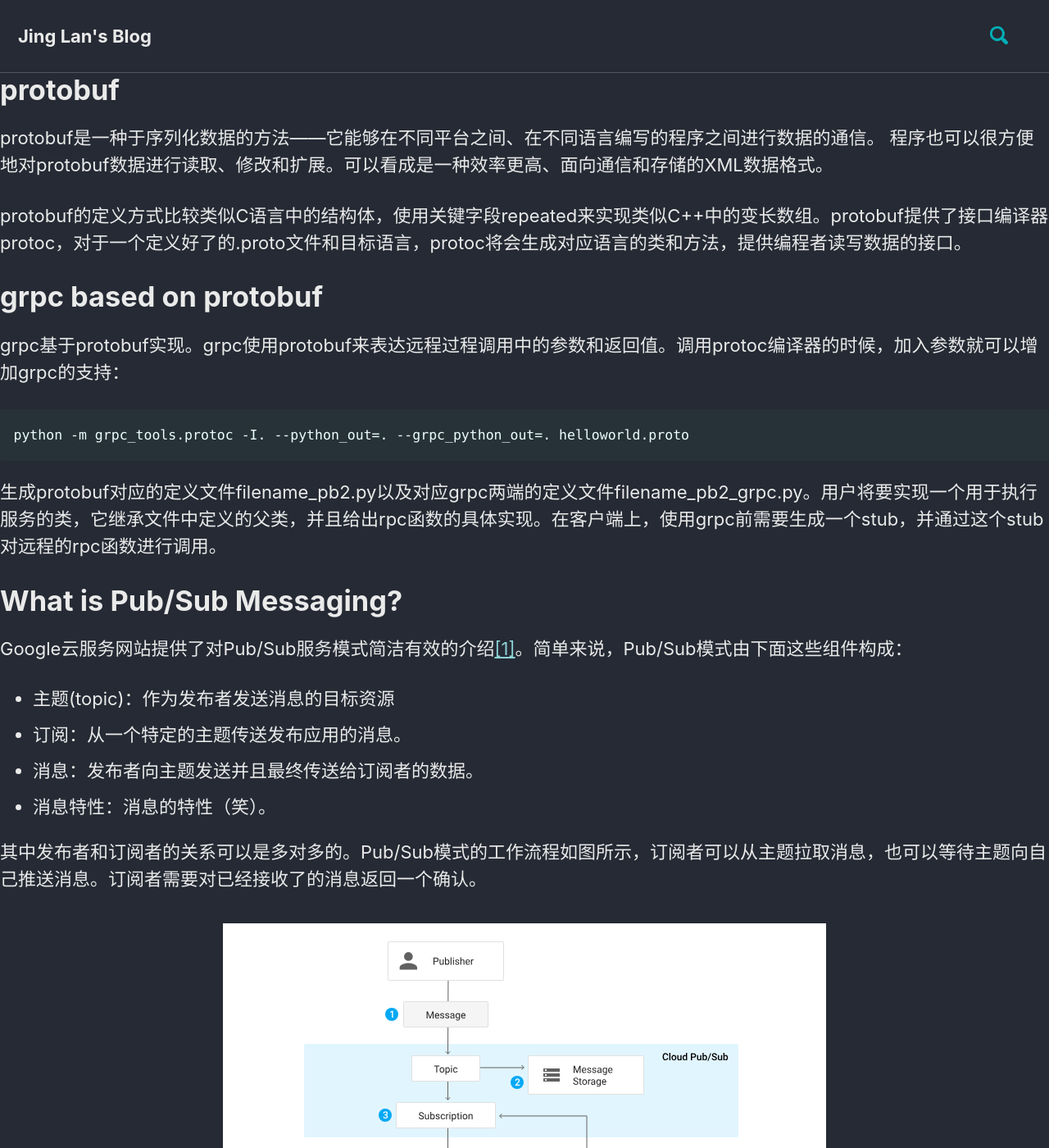
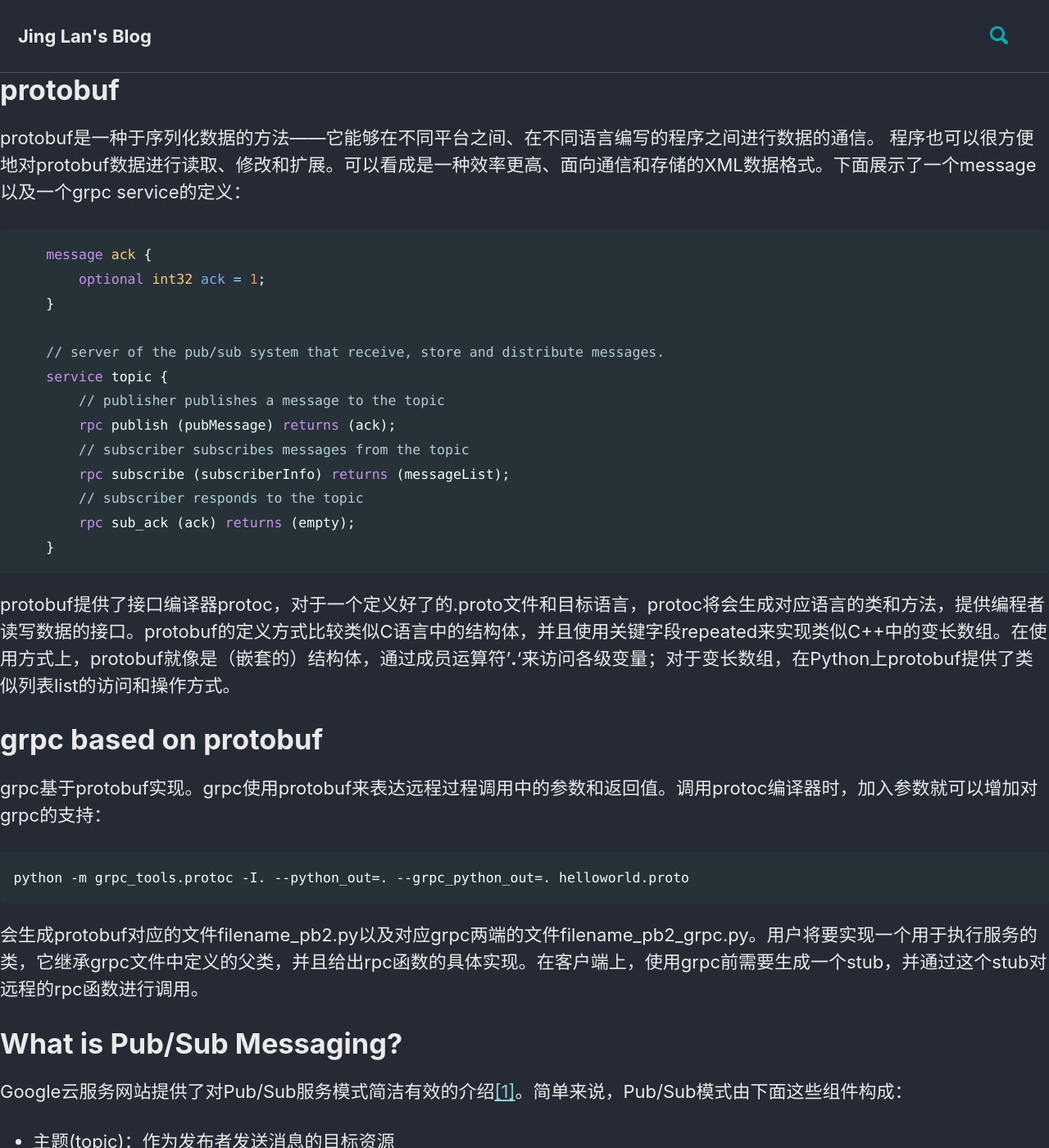
Before and after one commit to Lan-Jing/Lan-Jing.github.io, a Jekyll site: the page built from _posts/2020-11-18-grpc.md, in a window 1280 px wide and 1400 px high. Shown: the whole window at 82% size. Built offline with Jekyll 4.4.1, drawn with Linux system fonts in a browser that asks for light colours; cached includes are drawn as plain includes; our own code applies the rules of GitHub Pages for plain Markdown files; some of the changed text lies outside the part shown.

Commit message:
Finish homework of distributed system.

````diff
--- a/_config.yml
+++ b/_config.yml
@@ -28,7 +28,7 @@ teaser                   : # path of fallback teaser image, e.g. "/assets/images
 logo                     : # path of logo image to display in the masthead, e.g. "/assets/images/88x88.png"
 masthead_title           : # overrides the website title displayed in the masthead, use " " for no title
 breadcrumbs            : true # true, false (default)
-words_per_minute         : 200
+words_per_minute         : 100
 comments:
   provider               : "disqus" # , "discourse", "facebook", "staticman", "staticman_v2", "utterances", "custom"
   disqus:
--- a/_posts/2020-11-18-grpc.md
+++ b/_posts/2020-11-18-grpc.md
@@ -6,16 +6,31 @@ categories:
 
 # protobuf
 protobuf是一种于序列化数据的方法——它能够在不同平台之间、在不同语言编写的程序之间进行数据的通信。
-程序也可以很方便地对protobuf数据进行读取、修改和扩展。可以看成是一种效率更高、面向通信和存储的XML数据格式。
+程序也可以很方便地对protobuf数据进行读取、修改和扩展。可以看成是一种效率更高、面向通信和存储的XML数据格式。下面展示了一个message以及一个grpc service的定义：
+```protobuf
+    message ack {
+        optional int32 ack = 1;
+    }
 
-protobuf的定义方式比较类似C语言中的结构体，使用关键字段repeated来实现类似C++中的变长数组。protobuf提供了接口编译器protoc，对于一个定义好了的.proto文件和目标语言，protoc将会生成对应语言的类和方法，提供编程者读写数据的接口。
+    // server of the pub/sub system that receive, store and distribute messages.
+    service topic {
+        // publisher publishes a message to the topic
+        rpc publish (pubMessage) returns (ack);
+        // subscriber subscribes messages from the topic
+        rpc subscribe (subscriberInfo) returns (messageList);
+        // subscriber responds to the topic
+        rpc sub_ack (ack) returns (empty);
+    }
+```
+
+protobuf提供了接口编译器protoc，对于一个定义好了的.proto文件和目标语言，protoc将会生成对应语言的类和方法，提供编程者读写数据的接口。protobuf的定义方式比较类似C语言中的结构体，并且使用关键字段repeated来实现类似C++中的变长数组。在使用方式上，protobuf就像是（嵌套的）结构体，通过成员运算符'**.**'来访问各级变量；对于变长数组，在Python上protobuf提供了类似列表list的访问和操作方式。
 
 # grpc based on protobuf
-grpc基于protobuf实现。grpc使用protobuf来表达远程过程调用中的参数和返回值。调用protoc编译器的时候，加入参数就可以增加grpc的支持：
+grpc基于protobuf实现。grpc使用protobuf来表达远程过程调用中的参数和返回值。调用protoc编译器时，加入参数就可以增加对grpc的支持：
 ```
 python -m grpc_tools.protoc -I. --python_out=. --grpc_python_out=. helloworld.proto
 ```
-生成protobuf对应的定义文件filename_pb2.py以及对应grpc两端的定义文件filename_pb2_grpc.py。用户将要实现一个用于执行服务的类，它继承文件中定义的父类，并且给出rpc函数的具体实现。在客户端上，使用grpc前需要生成一个stub，并通过这个stub对远程的rpc函数进行调用。
+会生成protobuf对应的文件filename_pb2.py以及对应grpc两端的文件filename_pb2_grpc.py。用户将要实现一个用于执行服务的类，它继承grpc文件中定义的父类，并且给出rpc函数的具体实现。在客户端上，使用grpc前需要生成一个stub，并通过这个stub对远程的rpc函数进行调用。
 
 # What is Pub/Sub Messaging?
 Google云服务网站提供了对Pub/Sub服务模式简洁有效的介绍[[1]][Google Cloud]。简单来说，Pub/Sub模式由下面这些组件构成：
@@ -27,6 +42,34 @@ Google云服务网站提供了对Pub/Sub服务模式简洁有效的介绍[[1]][G
 
 其中发布者和订阅者的关系可以是多对多的。Pub/Sub模式的工作流程如图所示，订阅者可以从主题拉取消息，也可以等待主题向自己推送消息。订阅者需要对已经接收了的消息返回一个确认。
 
+# Implementation Details
+## Locks
+显然，Topic中很可能会同时发生订阅者对消息的拉取和发布者对消息的发布。因此使用互斥锁来保护消息存储的正确性。例如消息的发布如下所示：
+```python
+    # ensure mutual exclusion
+    self.dirLock.acquire()
+
+    if request.category in self.messageDir:
+        self.dirLock.release()
+        return tp.ack(ack=0)
+    self.messageDir[request.category] = [request.timeoutLimit, request.content]
+
+    self.dirLock.release()
+```
+
+## Multithreading
+作业要求实现对消息存储时间的控制，使用Python的threading多线程实现——在初始化的时候spawn一个线程，周期性地扫描存储在Topic的消息，消息过期的时候就将它们删除。
+```python
+    rmList = []
+    for i in messageDir.keys():
+        messageDir[i][0] -= 1
+        if messageDir[i][0] == 0:
+            rmList.append(i)
+    # remove them fron the dictionary
+    for i in rmList:
+        del messageDir[i]
+```
+
 ![Pub/Sub]({{ site.url }}{{ site.baseurl }}/assets/images/pub_sub_flow.svg){: .align-center}
 
 [Google Cloud]: https://cloud.google.com/pubsub/docs/overview
````
